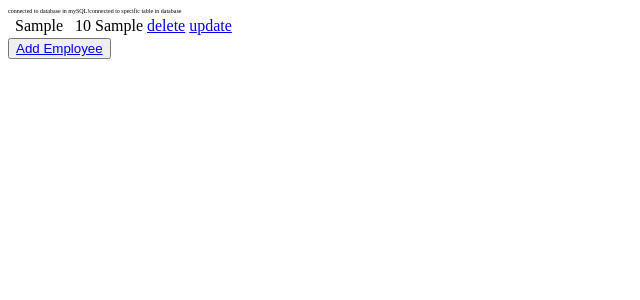
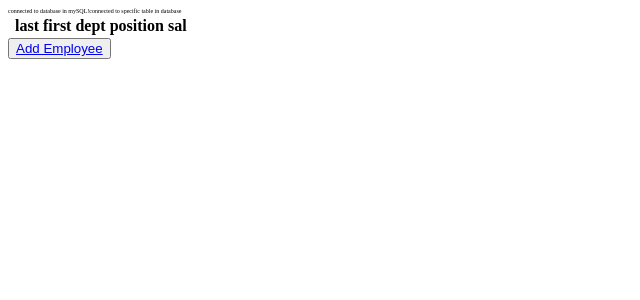
Before and after one commit to davelilly/PHP-Login-System, a PHP site: page /Employee-List.php in a window 1280 px wide. Shown: the top 300 px of the page, without its empty margins (0-640 px from the left). Run offline with PHP 8.4, Linux system fonts and the light colour scheme; tables that the repository leaves empty or names only in its code hold one stand-in row (values such as "Sample post"); data that the repository does not hold is empty.

Commit message:
made lots of form files and code

```diff
--- a/Employee-List.php
+++ b/Employee-List.php
@@ -2,7 +2,9 @@
 
 require_once("db_connect.php");
 
-$sql = "SELECT * FROM employee";
+//this is an "informal join"
+//the list of columns do not need to be in any particular order
+$sql = "SELECT empId,firstName,departmentName,position,lastName,salary FROM employee,departments WHERE department = deptId";
 $result = mysql_query($sql) or die(mysql_error());
 
 
@@ -17,14 +19,23 @@ echo("<table>");
 //};
 //OR
 //fetch_array takes a row and parses it as an array
+//Put the columns in the order you want them displayed
+echo"<tr>
+<th></th>
+<th>last</th>
+<th>first</th>
+<th>dept</th>
+<th>position</th>
+<th>sal</th>
+</tr>";
 while($row = mysql_fetch_array($result)){
     echo("<tr>");
     echo "<td>" . $row["empId"] . "</td>" .
-        "<td>" . $row["department"] . "</td>" .
         "<td>" . $row["lastName"] . "</td>" .
         "<td>" . $row["firstName"] . "</td>" .
+        "<td>" . $row["departmentName"] . "</td>" .
+        "<td>" . $row["position"] . "</td>" .
         "<td>" . $row["salary"] . "</td>" .
-        "<td>" . $row["position"] . "</td>" .
         "<td> <a href='delete.php?id=" . $row['empId'] . "'>delete</a> </td>" .
         "<td> <a href='update.php?id=" . $row['empId'] . "'>update</a> </td>";
 
```
